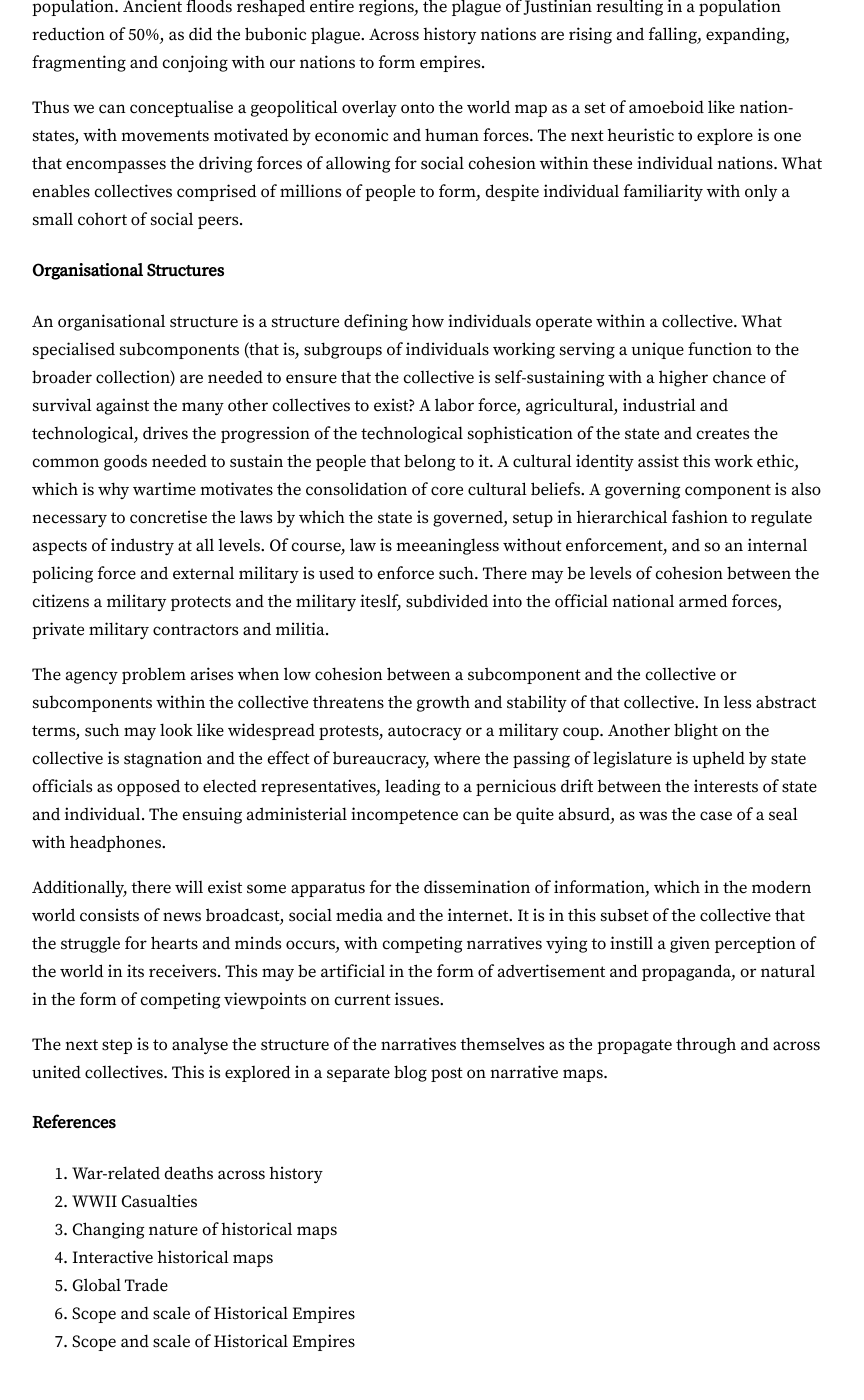
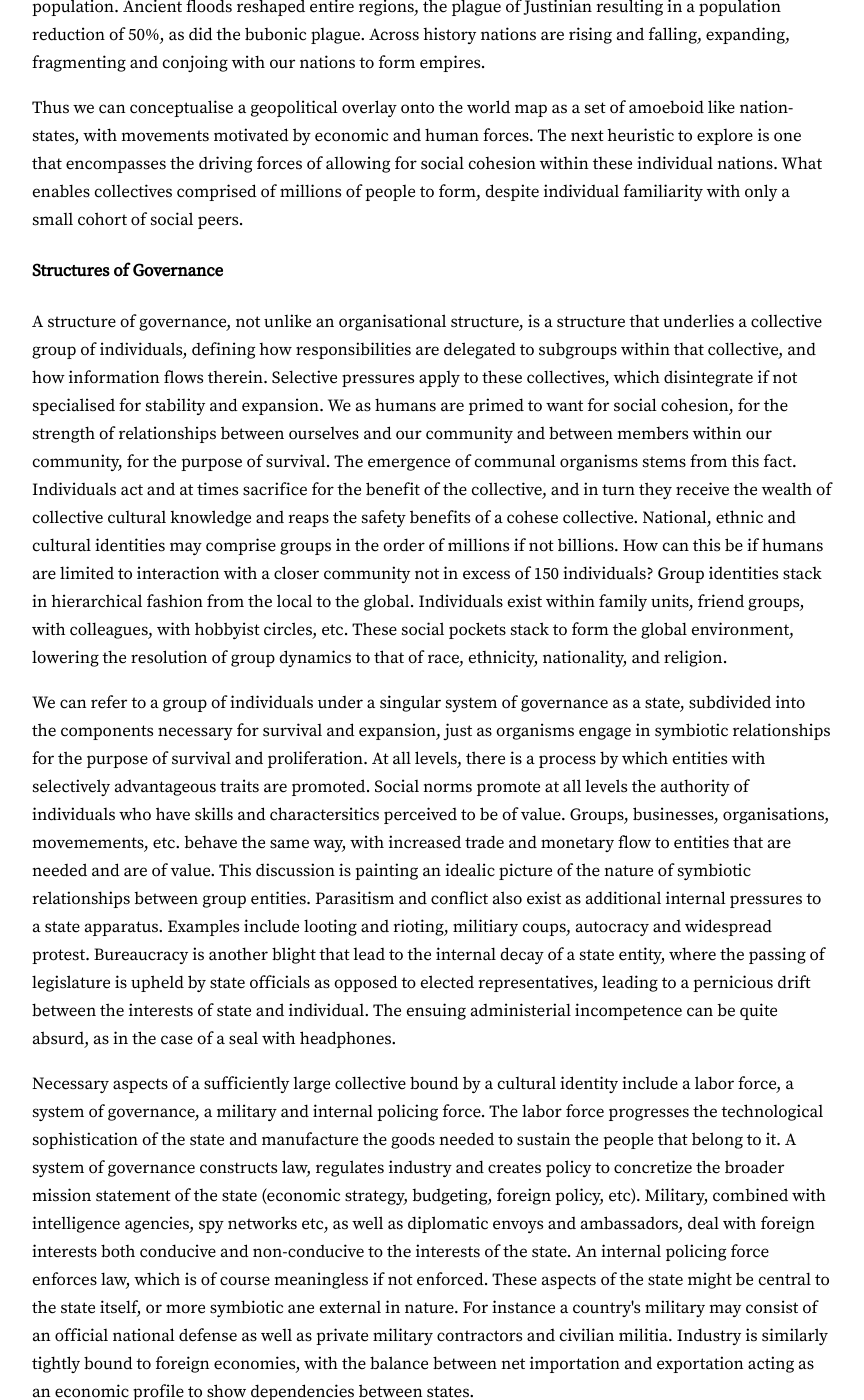
Before and after one commit to Rory-Mac/personal-website, a Jekyll site: the page built from _posts/2023-11-16-Geopolitics.markdown, in a window 1280 px wide and 1400 px high, scrolled down 1659 px. Shown: the whole window, without its empty margins (208-1072 px from the left). Built offline with Jekyll 4.4.1, drawn with Linux system fonts in a browser that asks for light colours; some of the changed text lies outside the part shown.

Commit message:
update structures of governance segment of blog post

```diff
--- a/_posts/2023-11-16-Geopolitics.markdown
+++ b/_posts/2023-11-16-Geopolitics.markdown
@@ -3,8 +3,8 @@ layout: narrow
 title: Geopolitics
 ---
 <h4>Geopolitics</h4>
-<p>Geopolitics is the study of the effect of Earth's geography (land, culture, and resources) over international relations (the interactions
-between nations and their people). This blog post will attempt to compile some heuristics that can be used to view the world through a
+<p>Geopolitics is the study of the effect Earth's geography (land, culture, and resources) has over international relations (interactions
+between nations and their people). This post will attempt to compile a set of heuristics that can be used to view the world through a
 geopolitical lens.</p>
 <h4>The drawing and redrawing of historical lines</h4>
 <p>Imagine a map of the world today. The most objective aspects of this map, prior to the drawing of any geographical lines,
@@ -48,26 +48,41 @@ fragmenting and conjoing with our nations to form empires.</p>
 by economic and human forces. The next heuristic to explore is one that encompasses the driving forces of allowing for social cohesion
 within these individual nations. What enables collectives comprised of millions of people to form, despite individual familiarity with
 only a small cohort of social peers.</p>
-<h4>Organisational Structures</h4>
-<p>An organisational structure is a structure defining how individuals operate within a collective. What specialised subcomponents (that is,
-subgroups of individuals working serving a unique function to the broader collection) are needed to ensure that the collective is
-self-sustaining with a higher chance of survival against the many other collectives to exist? A labor force, agricultural, industrial
-and technological, drives the progression of the technological sophistication of the state and creates the common goods needed to sustain
-the people that belong to it. A cultural identity assist this work ethic, which is why wartime motivates the consolidation of core cultural
-beliefs. A governing component is also necessary to concretise the laws by which the state is governed, setup in hierarchical fashion to
-regulate aspects of industry at all levels. Of course, law is meeaningless without enforcement, and so an internal policing force and
-external military is used to enforce such. There may be levels of cohesion between the citizens a military protects and the military iteslf,
-subdivided into the official national armed forces, private military contractors and militia.</p>
-<p>The agency problem arises when low cohesion between a subcomponent and the collective or subcomponents within the collective threatens
-the growth and stability of that collective. In less abstract terms, such may look like widespread protests, autocracy or a military coup.
-Another blight on the collective is stagnation and the effect of bureaucracy, where the passing of legislature is upheld by state officials
+<h4>Structures of Governance</h4>
+<p>A structure of governance, not unlike an organisational structure, is a structure that underlies a collective group of individuals,
+defining how responsibilities are delegated to subgroups within that collective, and how information flows therein. Selective pressures
+apply to these collectives, which disintegrate if not specialised for stability and expansion. We as humans are primed to want for social
+cohesion, for the strength of relationships between ourselves and our community and between members within our community, for the purpose
+of survival. The emergence of communal organisms stems from this fact. Individuals act and at times sacrifice for the benefit of the
+collective, and in turn they receive the wealth of collective cultural knowledge and reaps the safety benefits of a cohese collective.
+National, ethnic and cultural identities may comprise groups in the order of millions if not billions. How can this be if humans are limited
+to interaction with a closer community not in excess of 150 individuals? Group identities stack in hierarchical fashion from the local to
+the global. Individuals exist within family units, friend groups, with colleagues, with hobbyist circles, etc. These social pockets stack
+to form the global environment, lowering the resolution of group dynamics to that of race, ethnicity, nationality, and religion.</p>
+<p>We can refer to a group of individuals under a singular system of governance as a state, subdivided into the components necessary for
+survival and expansion, just as organisms engage in symbiotic relationships for the purpose of survival and proliferation. At all levels,
+there is a process by which entities with selectively advantageous traits are promoted. Social norms promote at all levels the authority of
+individuals who have skills and charactersitics perceived to be of value. Groups, businesses, organisations, movemements, etc. behave the
+same way, with increased trade and monetary flow to entities that are needed and are of value. This discussion is painting an idealic
+picture of the nature of symbiotic relationships between group entities. Parasitism and conflict also exist as additional internal pressures
+to a state apparatus. Examples include looting and rioting, militiary coups, autocracy and widespread protest. Bureaucracy is another
+blight that lead to the internal decay of a state entity, where the passing of legislature is upheld by state officials
 as opposed to elected representatives, leading to a pernicious drift between the interests of state and individual. The ensuing
-administerial incompetence can be quite absurd, as was the case of a seal with headphones.</p>
-<p>Additionally, there will exist some apparatus for the dissemination of information, which in the modern world consists of news broadcast,
-social media and the internet. It is in this subset of the collective that the struggle for hearts and minds occurs, with competing
-narratives vying to instill a given perception of the world in its receivers. This may be artificial in the form of advertisement and
-propaganda, or natural in the form of competing viewpoints on current issues.</p>
-<p>The next step is to analyse the structure of the narratives themselves as the propagate through and across united collectives. This
+administerial incompetence can be quite absurd, as in the case of a seal with headphones.</p>
+<p>Necessary aspects of a sufficiently large collective bound by a cultural identity include a labor force, a system of governance, a
+military and internal policing force. The labor force progresses the technological sophistication of the state and manufacture the goods
+needed to sustain the people that belong to it. A system of governance constructs law, regulates industry and creates policy to concretize
+the broader mission statement of the state (economic strategy, budgeting, foreign policy, etc). Military, combined with intelligence
+agencies, spy networks etc, as well as diplomatic envoys and ambassadors, deal with foreign interests both conducive and non-conducive to
+the interests of the state. An internal policing force enforces law, which is of course meaningless if not enforced. These aspects of the
+state might be central to the state itself, or more symbiotic ane external in nature. For instance a country's military may consist of an
+official national defense as well as private military contractors and civilian militia. Industry is similarly tightly bound to foreign
+economies, with the balance between net importation and exportation acting as an economic profile to show dependencies between states.</p>
+<p>Additionally, there will inevitably exist some apparatus for the dissemination of information within a state, which in the modern world
+consists of news broadcast, social media and the internet. It is in this subset of the collective that the struggle for hearts and minds
+occurs, where competing narratives vie to instill a suitable perception of the world in its receivers. This may be natural if in the form
+of competition between differing viewpoints on current issues, or artificial if in the form of advertisement and propaganda.</p>
+<p>We can go on to analyse the structure of the narratives themselves as they propagate through and across united collectives. This
 is explored in a separate blog post on narrative maps.</p>
 <h4>References</h4>
 <p><ol>
--- a/projects.markdown
+++ b/projects.markdown
@@ -9,7 +9,7 @@ title: Projects - RoryMac Blog
     </div>
     <div class="description-A">
         <a href="/Projects/LiM-Virtual-Platform.html"><h4 class="project-tag">LiM-Virtual-Platform</h4></a>
-        <p class="projects-page-text">A R64I-compliant hardware architecture I prototyped with VHDL, and synthesised to an Arty-A7 FPGA
+        <p class="projects-page-text">An R64I-compliant hardware architecture prototyped with VHDL and synthesised to an Arty-A7 FPGA
         development board using the Vivado Design Suite. Includes python-implemented RISC-V assembler.</p>
         <a class="project-tag" href="/Projects/Lim-Virtual-Platform.html">See More ></a>
     </div>
```
Also changed, not shown: Assets/images/narrative_map_early.png (added).
